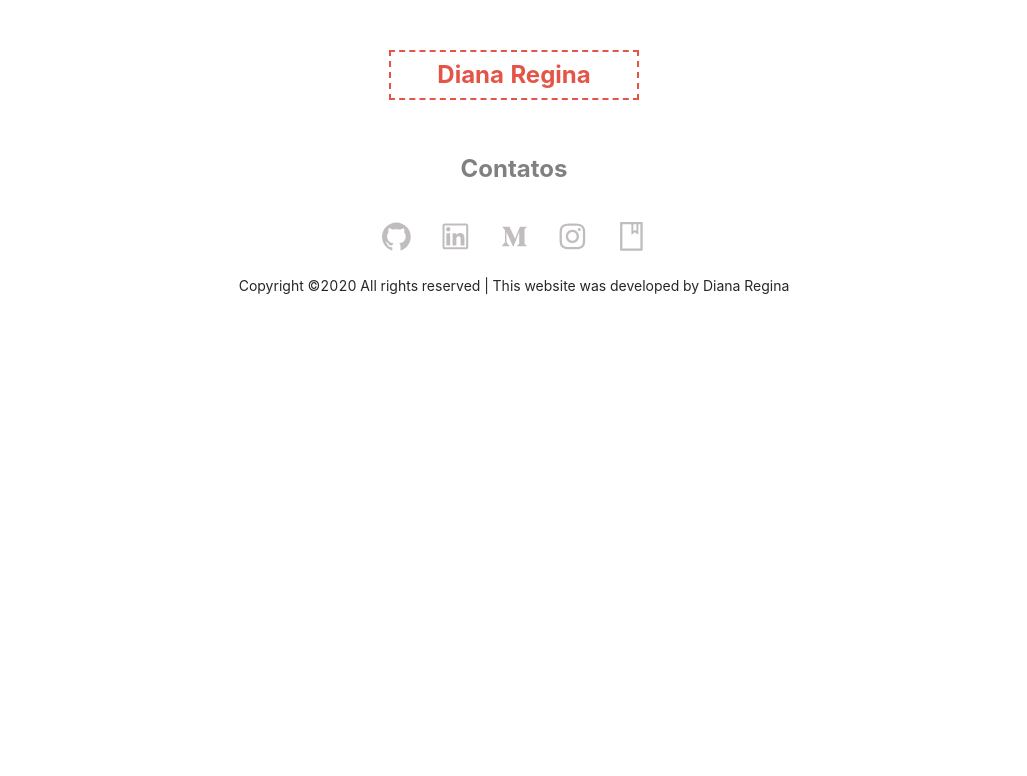
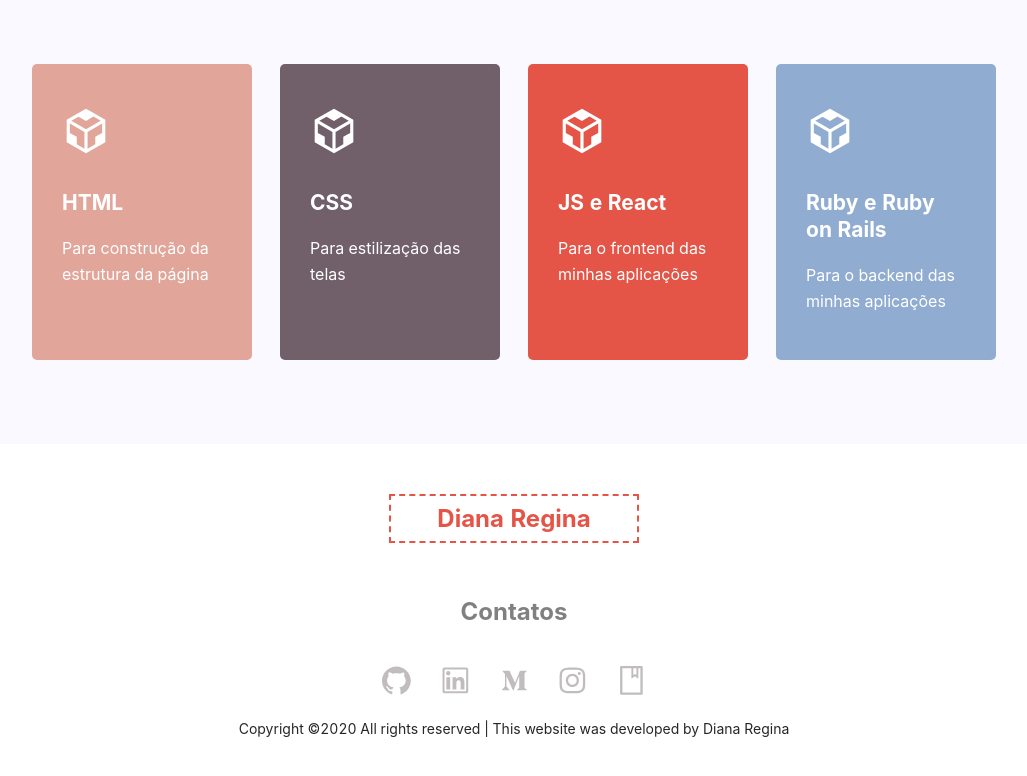
Before and after one commit to reginadiana/portfolio, a React (Create React App) app: page / in a window 1280 px wide. Shown: the top 776 px of the page, without its empty margins (126-1153 px from the left). Built offline with nearby package versions, Linux system fonts and the light colour scheme.

Commit message:
WIP: Skills

```diff
--- a/src/App.css
+++ b/src/App.css
@@ -1,3 +1,6 @@
+@import url('https://fonts.googleapis.com/css2?family=Poppins:wght@200;600&display=swap');
+
 body {
 	background-color: white;
+	font-family: "Poppins", sans-serif;
 }
--- a/src/App.js
+++ b/src/App.js
@@ -2,7 +2,7 @@ import React from 'react';
 import './App.css'
 //import Header from "./components/header/index";
 //import Introduction from "./components/introduction/index";
-//import Skills from "./components/skills/index";
+import Skills from "./components/skills/index";
 //import Education from "./components/education/index";
 //import Bootcamps from "./components/bootcamps/index";
 //import Portfolio from "./components/portfolio/index";
@@ -12,6 +12,7 @@ function App() {
 
 	return (
 		<>
+			<Skills/>
 			<Footer/>
 		</>
 	);
--- a/src/components/footer/style.js
+++ b/src/components/footer/style.js
@@ -8,17 +8,8 @@ export const Container = styled.div`
 	text-align: center;
 	padding-left: 20px;
 	padding-right: 20px;
-
-	/*Tablet*/
-	@media screen and (min-width: 700px) and (max-width: 1000px) {
-	}
-
-	/*Desktop*/
-	@media screen and (min-width: 1000px) {
-	}
-
+	padding-bottom: 30px;
 `
-
 export const Logo = styled.h1`
 	font-size: 1.5rem;
 	font-weight: bold;
--- a/src/components/skills/index.js
+++ b/src/components/skills/index.js
@@ -1,44 +1,42 @@
-import React from 'react'
-import { Progress } from 'antd';
-import 'antd/dist/antd.css';
-import { Wrapper, ProgressSkills, TitleIntroduction, Lenguage, Message, Img } from "./style"
-import SkillsImg from "../../assets/skills.png"
+import React from 'react';
+import { CodeSandboxOutlined } from '@ant-design/icons';
+import { Container, Cards, Card, Icon, Lenguage, Description } from "./style";
 
 function Skills(props) {
 
+	const lightPink = "#e2a599";
+	const lightBrown = "#715f69";
+	const lightOrange = "#e45447";
+	const lightblue = "#90acd1";
+
 	return (
-		<Wrapper style={{ backgroundColor: "#031f2b"}}>
-			<Img src={SkillsImg} />
-			<div style={{ backgroundColor: "#031f2b"}}>
-				<TitleIntroduction>Skills</TitleIntroduction>
+		<Container>
+				<Cards>
+					<Card color={lightPink}>
+						<Icon><CodeSandboxOutlined /></Icon>
+						<Lenguage>HTML</Lenguage>
+						<Description>Para construção da estrutura da página</Description>
+					</Card>
 
-				<ProgressSkills>
-					<Lenguage>HTML</Lenguage>
-					<Progress percent={70} status="active" strokeColor="#308df1" showInfo={false}/>
-					<Lenguage>CSS</Lenguage>
-					<Progress percent={70} status="active" strokeColor="#308df1" showInfo={false}/>
-					<Lenguage>Java Script</Lenguage>
-					<Progress percent={50} status="active" strokeColor="#308df1" showInfo={false}/>
-					<Lenguage>Python</Lenguage>
-					<Progress percent={10} status="active" strokeColor="#308df1" showInfo={false}/>
+					<Card color={lightBrown}>
+						<Icon><CodeSandboxOutlined /></Icon>
+						<Lenguage>CSS</Lenguage>
+						<Description>Para estilização das telas</Description>
+					</Card>
 
-					<Lenguage>React</Lenguage>
-					<Progress percent={80} status="active" strokeColor="#308df1" showInfo={false}/>
-					<Lenguage>Ruby e Ruby on Rails</Lenguage>
-					<Progress percent={80} status="active" strokeColor="#308df1" showInfo={false}/>
-					<Lenguage>Antdesign</Lenguage>
-					<Progress percent={60} status="active" strokeColor="#308df1" showInfo={false}/>
+					<Card color={lightOrange}>
+						<Icon><CodeSandboxOutlined /></Icon>
+						<Lenguage>JS e React</Lenguage>
+						<Description>Para o frontend das minhas aplicações</Description>
+					</Card>
 
-					<Lenguage>Git e GitHub</Lenguage>
-					<Progress percent={90} status="active" strokeColor="#308df1" showInfo={false}/>
-					<Lenguage>Linux</Lenguage>
-					<Progress percent={30} status="active" strokeColor="#308df1" showInfo={false}/>
-				</ProgressSkills>
-				<Message>*Os indicadores sobre skills e idiomas mostram a frequência com que trabalho com essas
-						tecnologias/idiomas e <strong>não servem </strong>como uma métrica de conhecimento
-				</Message>
-			</div>
-		</Wrapper>
+					<Card color={lightblue}>
+						<Icon><CodeSandboxOutlined /></Icon>
+						<Lenguage>Ruby e Ruby on Rails</Lenguage>
+						<Description>Para o backend das minhas aplicações</Description>
+					</Card>
+				</Cards>
+		</Container>
 	);
 }
 
--- a/src/components/skills/style.js
+++ b/src/components/skills/style.js
@@ -1,47 +1,58 @@
 import styled from 'styled-components';
 
+//const black = "#222222"
+const lightGray = "#f9f9ff"
+//const lightOrange = "#e45447";
+
 /*Mobile First*/
-export const ProgressSkills = styled.div`
-	width: 70%;
-	margin-left: auto;
-	margin-right: auto;
+
+export const Container = styled.div`
+	padding-top: 5%;
+	padding-bottom: 5%;
+	background-color: ${lightGray};
 `
-export const TitleIntroduction = styled.h1`
+
+export const Cards = styled.div`
+  display: grid;
+	width: 90%;
+	margin: auto;
 	text-align: center;
-	color: orange;
-	font-weight: bold;
-	margin-top: 5%;
-	font-size: 1.5rem;
-`
-export const Lenguage = styled.h3`
-	color: orange;
-	text-align: left;
-	font-weight: bold;
-`
-export const Img = styled.img`
-	width: 100%;
-	margin-top: 5%;
-`
-export const Wrapper = styled.div`
-	display: grid;
-	grid-template-columns: repeat(1, 1fr);
-	padding-bottom: 5%;
+	color: white;
 
 	/*Desktop*/
-	@media screen and (min-width: 1000px) {
-		grid-template-columns: repeat(2, 1fr);
+	@media screen and (min-width: 1100px) {
+		grid-template-columns: repeat(4, 220px);
+		gap: 2em;
+		justify-content: center;
+		text-align: left;
 	}
 `
-export const Message = styled.div`
-	width: 90%;
-	margin-left: auto;
-	margin-right: auto;
-	margin-top: 5%;
-	color: white;
-	text-align: center;
 
-	/*Desktop*/
-	@media screen and (min-width: 1000px) {
-		width: 80%;
+export const Icon = styled.span`
+	font-size: 3rem;
+`
+
+export const Card = styled.div`
+	background-color: ${props => props.color};
+	padding: 30px;
+	margin-bottom: 20px;
+	border-radius: 5px;
+
+	&:hover {
+		transform: translateY(-3%);
+		transition: 0.5s;
 	}
 `
+
+export const Lenguage = styled.h3`
+	color: white;
+	font-size: 21px;
+	line-height: 27px;
+	font-weight: 700;
+	margin-top: 20px;
+	margin-bottom: 20px;
+`
+
+export const Description = styled.p`
+	font-size: 1rem;
+`
```
